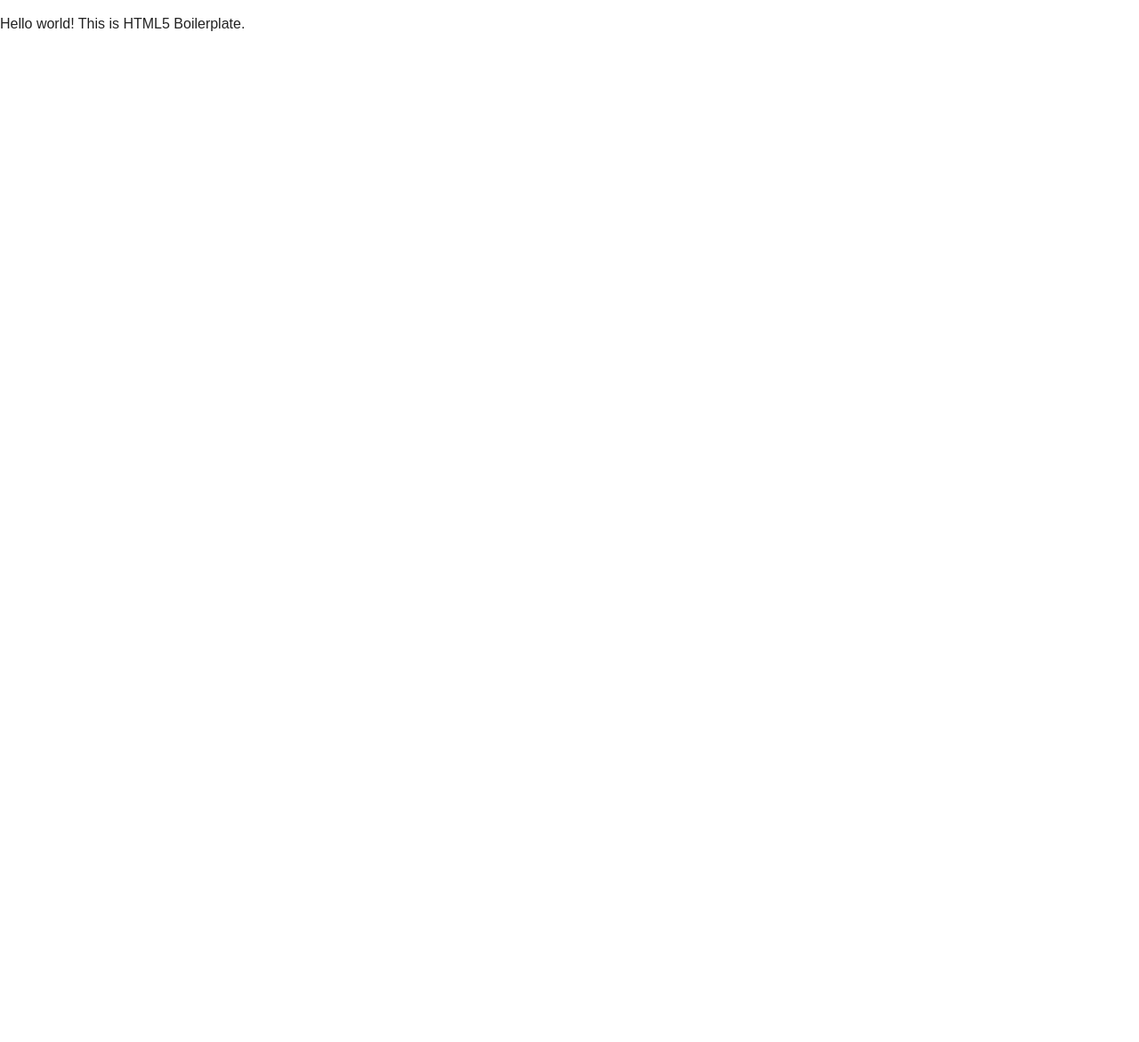
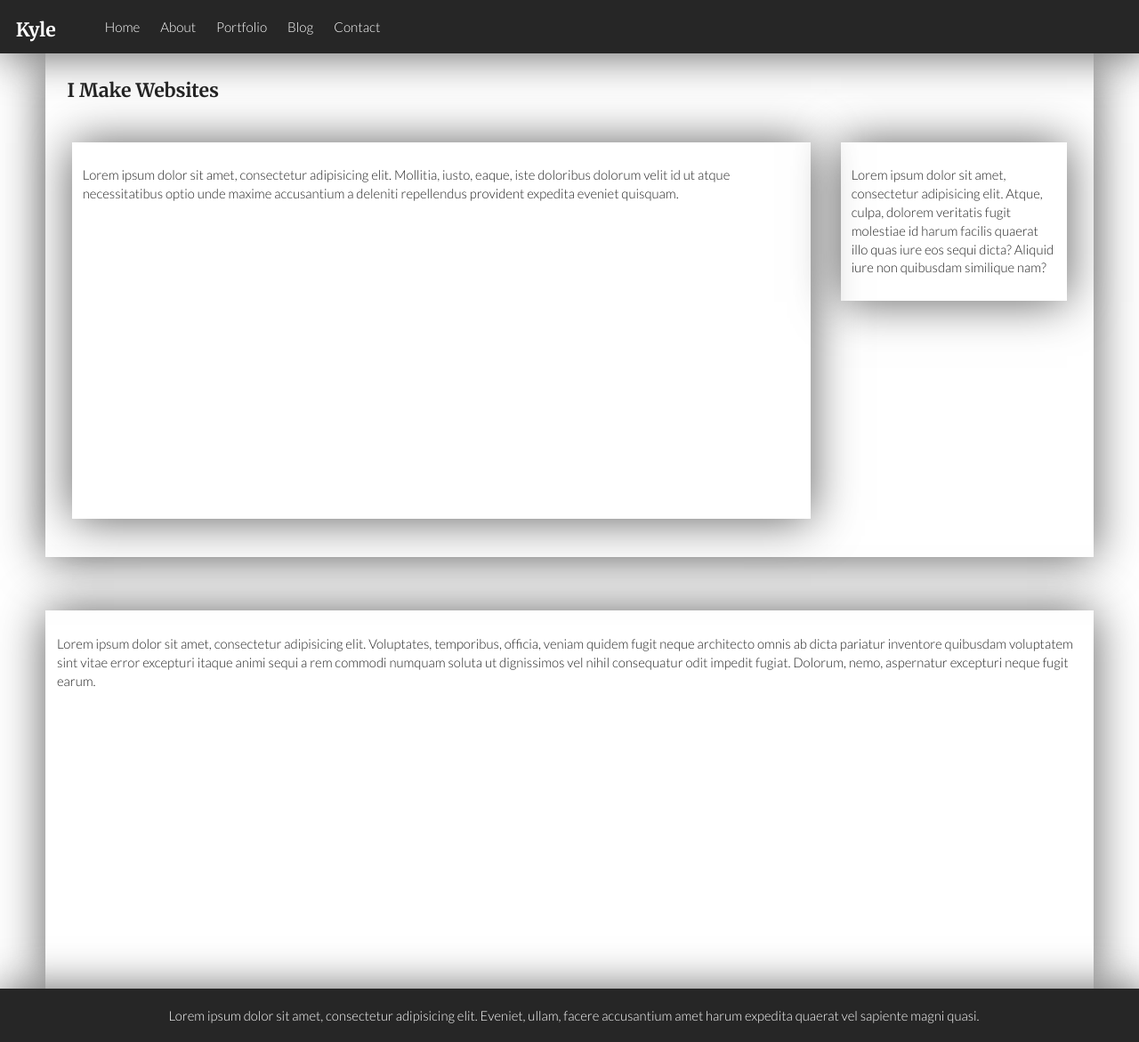
Before and after one commit to RageSide/kob, a plain HTML site: page index.html in a window 1280 px wide. Shown: the whole page at 89% size. Before the commit the page ends 800 px from the top, so only its background shows below. Drawn offline with nearby package versions, Linux system fonts and the light colour scheme.

Commit message:
end of day 1

```diff
--- a/css/main.css
+++ b/css/main.css
@@ -1,13 +1,5 @@
-/*
- * HTML5 Boilerplate
- *
- * What follows is the result of much research on cross-browser styling.
- * Credit left inline and big thanks to Nicolas Gallagher, Jonathan Neal,
- * Kroc Camen, and the H5BP dev community and team.
- */
-
 /* ==========================================================================
-   Base styles: opinionated defaults
+   HTML5 Boilerplate Foundation
    ========================================================================== */
 
 html,
@@ -19,7 +11,7 @@ textarea {
 }
 
 body {
-    font-size: 1em;
+    font-size:95%;
     line-height: 1.4;
 }
 
@@ -39,10 +31,6 @@ body {
     text-shadow: none;
 }
 
-/*
- * A better looking default horizontal rule
- */
-
 hr {
     display: block;
     height: 1px;
@@ -52,11 +40,6 @@ hr {
     padding: 0;
 }
 
-/*
- * Remove the gap between images, videos, audio and canvas and the bottom of
- * their containers: h5bp.com/i/440
- */
-
 audio,
 canvas,
 img,
@@ -64,19 +47,11 @@ video {
     vertical-align: middle;
 }
 
-/*
- * Remove default fieldset styles.
- */
-
 fieldset {
     border: 0;
     margin: 0;
     padding: 0;
 }
-
-/*
- * Allow only vertical resizing of textareas.
- */
 
 textarea {
     resize: vertical;
@@ -96,22 +71,123 @@ textarea {
 /* ==========================================================================
    Author's custom styles
    ========================================================================== */
+h1{
+    font-family: 'Merriweather', serif;
+    font-size:140%;
+}
+
+p{
+
+    font-family: 'Lato', sans-serif;
+    font-weight:300;
+    font-size:98%;
+}
+
+.fr{
+    float:right;
+}
+
+.fl{
+    float:left;
+}
+
+/* --- Nav Bar ---*/
+.navbar-brand {
+  float: left;
+  margin-right: 45px;
+  padding-left:1%;
+  font-size: @font-size-large;
+  color:#ffffff;
+  &:hover,
+  &:focus {
+    color: @navbar-brand-hover-color;
+    text-decoration: none;
+    background-color: @navbar-brand-hover-bg;
+  }
+}
+
+.navbar{
+    color:#ffffff;
+    background-color:#262626;
+    width:100%;
+    height:50px;
+    margin:0 auto;
+    position:fixed;
+    top:0px;
+    padding:5px;
+    z-index:100;
+    -webkit-box-shadow: 0px 1px 50px #5E5E5E;
+    box-shadow: 0px 1px 50px #5E5E5E;
+}
+
+.navbar ul{
+    font-family: 'Lato', sans-serif;
+    font-weight:300;
+    list-style:none;
+    margin:0 auto;
+    color:#ffffff;
+    padding:15px 20px;
+}
+
+.navbar ul li{
+    display:inline-block;
+}
+
+.navbar a:link{
+    color:#ffffff;
+    text-decoration:none;
+    padding:15px 10px;
+}
 
 
+.mainContent{
+    margin:60px auto;
+    width:90%;
+    height:540px;
+    padding:1%;
+    box-shadow: 0px 1px 50px #5E5E5E;
+}
+
+.smallBox{
+    width:20%;
+    padding:1%;
+    margin:1.5%;
+    box-shadow: 0px 1px 50px #5E5E5E;
+}
+
+.largeBox{
+    height:400px;
+    width:70%;
+    background-color:#ffffff;
+    padding:1%;
+    margin:1.5%;
+    -webkit-box-shadow: 0px 1px 50px #5E5E5E;
+    box-shadow: 0px 1px 50px #5E5E5E;
+}
+
+.secondContent{
+    margin:0 auto;
+    width:90%;
+    height:400px;
+    padding:1%;
+    box-shadow: 0px 1px 50px #5E5E5E;
+}
 
 
+.footer{
+    color:#ffffff;
+    background-color:#262626;
+    width:100%;
+    height:50px;
+    padding:5px;
+    font-family: 'Lato', sans-serif;
+    font-weight:300;
+    box-shadow: 0px 1px 50px #5E5E5E;
+}
 
-
-
-
-
-
-
-
-
-
-
-
+.footer p{
+    text-align:center;
+}
 
 /* ==========================================================================
    Helper classes
--- a/index.html
+++ b/index.html
@@ -6,7 +6,7 @@
     <head>
         <meta charset="utf-8">
         <meta http-equiv="X-UA-Compatible" content="IE=edge">
-        <title></title>
+        <title>Kyle O'Brien</title>
         <meta name="description" content="">
         <meta name="viewport" content="width=device-width, initial-scale=1">
 
@@ -14,6 +14,8 @@
 
         <link rel="stylesheet" href="css/normalize.css">
         <link rel="stylesheet" href="css/main.css">
+        <link href='http://fonts.googleapis.com/css?family=Merriweather:400,700' rel='stylesheet' type='text/css'>
+        <link href='http://fonts.googleapis.com/css?family=Lato:300,400,300italic' rel='stylesheet' type='text/css'>
         <script src="js/vendor/modernizr-2.6.2.min.js"></script>
     </head>
     <body>
@@ -21,8 +23,37 @@
             <p class="browsehappy">You are using an <strong>outdated</strong> browser. Please <a href="http://browsehappy.com/">upgrade your browser</a> to improve your experience.</p>
         <![endif]-->
 
-        <!-- Add your site or application content here -->
-        <p>Hello world! This is HTML5 Boilerplate.</p>
+        <div class="navbar">
+            <div class="navbar-brand">
+                <h1>Kyle</h1>
+            </div>
+                <ul>
+                    <li><a href="#">Home</a></li>
+                    <li><a href="#">About</a></li>
+                    <li><a href="#">Portfolio</a></li>
+                    <li><a href="#">Blog</a></li>
+                    <li><a href="#">Contact</a></li>
+                </ul>
+        </div>
+        <div class="mainContent">
+            <h1 style="padding:0 0 1% 1%">I Make Websites</h1>
+            <div class="largeBox fl">
+                <p>Lorem ipsum dolor sit amet, consectetur adipisicing elit. Mollitia, iusto, eaque, iste doloribus dolorum velit id ut atque necessitatibus optio unde maxime accusantium a deleniti repellendus provident expedita eveniet quisquam.</p>
+            </div>
+            <div class="smallBox fl">
+                <p>Lorem ipsum dolor sit amet, consectetur adipisicing elit. Atque, culpa, dolorem veritatis fugit molestiae id harum facilis quaerat illo quas iure eos sequi dicta? Aliquid iure non quibusdam similique nam?</p>
+            </div>
+        </div>
+
+        <div class="secondContent">
+            <p>Lorem ipsum dolor sit amet, consectetur adipisicing elit. Voluptates, temporibus, officia, veniam quidem fugit neque architecto omnis ab dicta pariatur inventore quibusdam voluptatem sint vitae error excepturi itaque animi sequi a rem commodi numquam soluta ut dignissimos vel nihil consequatur odit impedit fugiat. Dolorum, nemo, aspernatur excepturi neque fugit earum.</p>
+        </div>
+
+        <div class="footer">
+            <p>Lorem ipsum dolor sit amet, consectetur adipisicing elit. Eveniet, ullam, facere accusantium amet harum expedita quaerat vel sapiente magni quasi.</p>
+        </div>
+
+
 
         <script src="//ajax.googleapis.com/ajax/libs/jquery/1.10.2/jquery.min.js"></script>
         <script>window.jQuery || document.write('<script src="js/vendor/jquery-1.10.2.min.js"><\/script>')</script>
```
Also changed, not shown: js/bootstrap.min.js (added).
